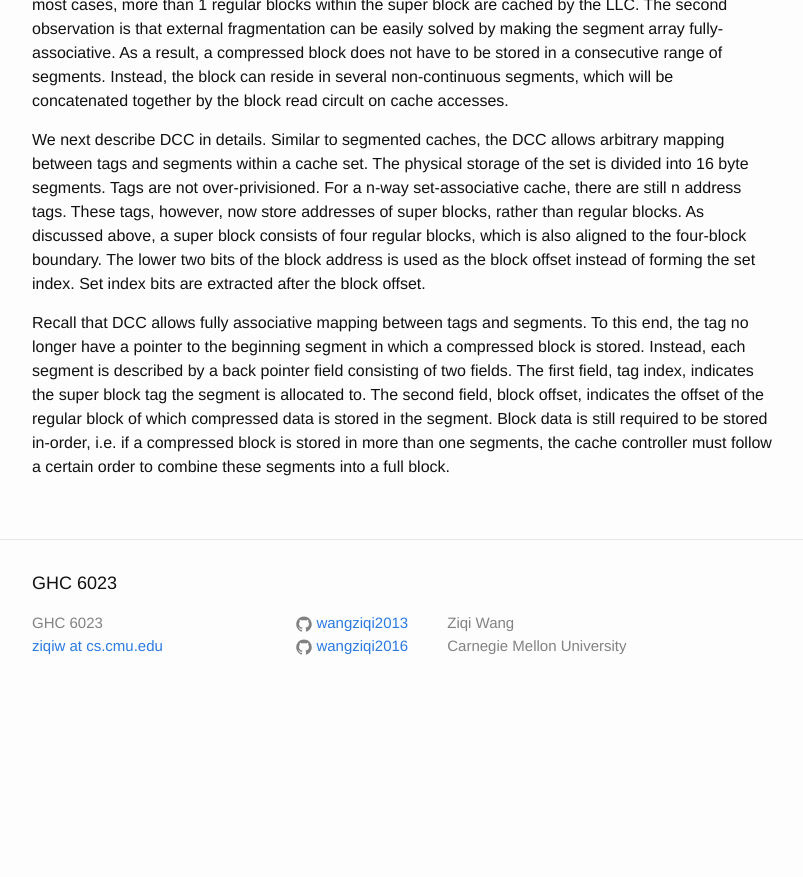
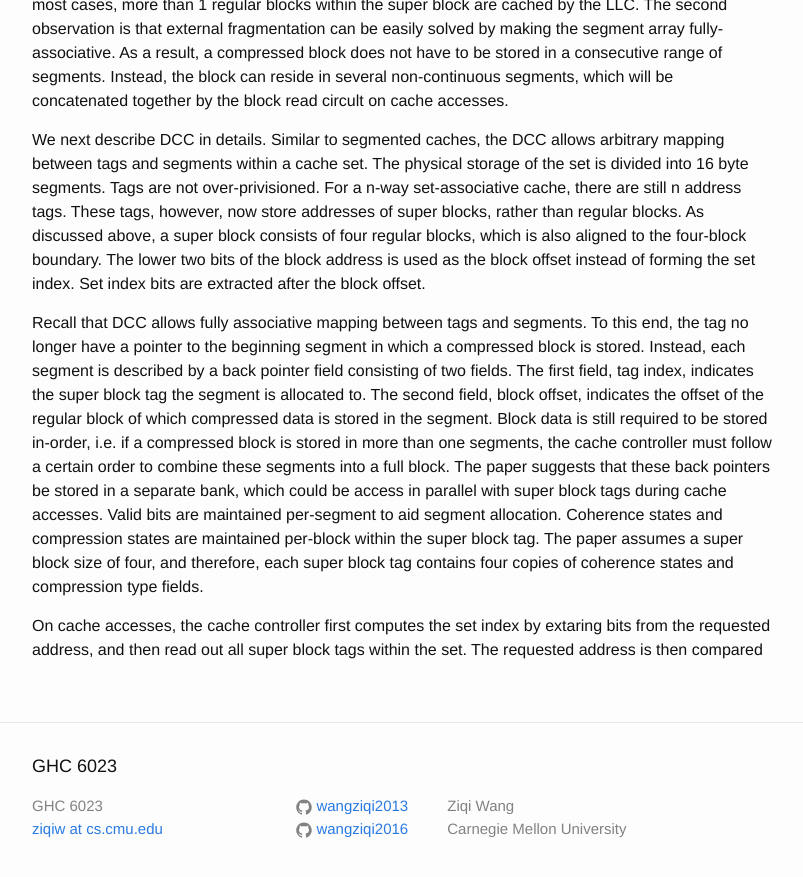
Before and after one commit to wangziqi2013/wangziqi2013.github.io, a Jekyll site: the page built from _posts/2020-06-12-dcc.markdown, in a window 1280 px wide and 900 px high, scrolled down 1012 px. Shown: the top 877 px of the window, without its empty margins (238-1041 px from the left). Built offline with Jekyll 4.4.1, drawn with Linux system fonts in a browser that asks for light colours; before the commit the page ends 1729 px from its top, so only the background shows below that.

Commit message:
Small change

```diff
--- a/_posts/2020-06-12-dcc.markdown
+++ b/_posts/2020-06-12-dcc.markdown
@@ -48,4 +48,11 @@ to the beginning segment in which a compressed block is stored. Instead, each se
 consisting of two fields. The first field, tag index, indicates the super block tag the segment is allocated to. The second
 field, block offset, indicates the offset of the regular block of which compressed data is stored in the segment.
 Block data is still required to be stored in-order, i.e. if a compressed block is stored in more than one segments, the
-cache controller must follow a certain order to combine these segments into a full block.
+cache controller must follow a certain order to combine these segments into a full block. The paper suggests that these
+back pointers be stored in a separate bank, which could be access in parallel with super block tags during cache accesses.
+Valid bits are maintained per-segment to aid segment allocation. Coherence states and compression states are maintained
+per-block within the super block tag. The paper assumes a super block size of four, and therefore, each super block tag
+contains four copies of coherence states and compression type fields.
+
+On cache accesses, the cache controller first computes the set index by extaring bits from the requested address, and
+then read out all super block tags within the set. The requested address is then compared
```
